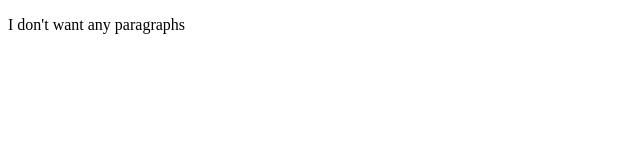
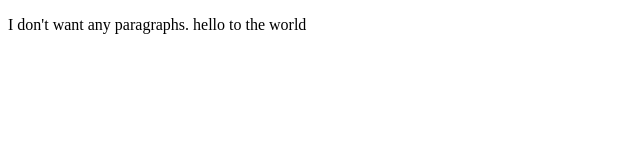
Before and after one commit to RidaAdil14/class5, a plain HTML site: page index.html in a window 1280 px wide. Shown: the whole page, without its empty margins (0-640 px from the left). Drawn offline with Linux system fonts and the light colour scheme.

Commit message:
modifying index file

```diff
--- a/index.html
+++ b/index.html
@@ -10,7 +10,7 @@
 <body>
 
 
-    <p> I don't want any paragraphs </p>
+    <p> I don't want any paragraphs. hello to the world </p>
 </body>
 
 </html>
```
